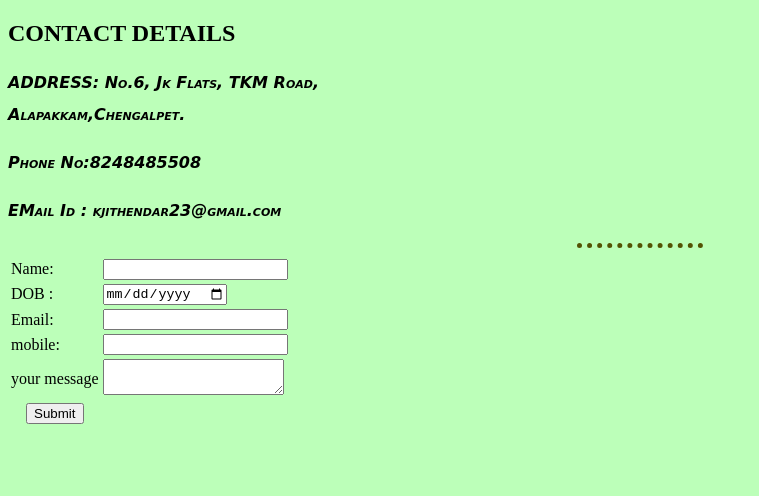
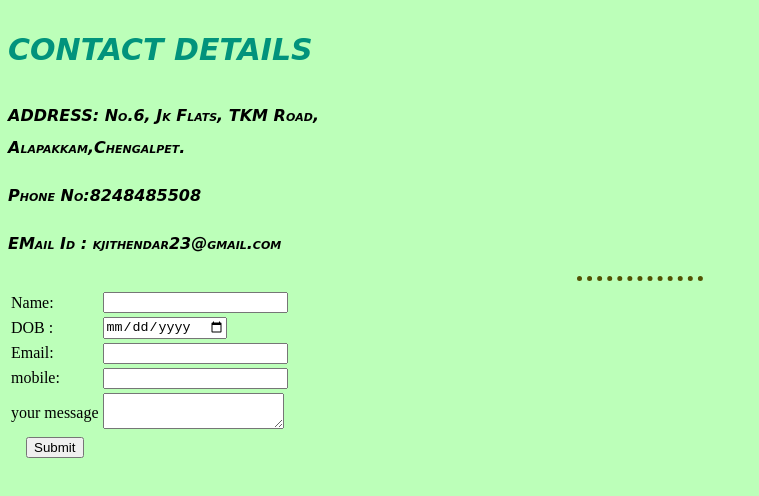
Before and after one commit to Jith02/me, a plain HTML site: page contact.html in a window 1280 px wide. Shown: the whole page, without its empty margins (0-759 px from the left). Drawn offline with Linux system fonts and the light colour scheme.

Commit message:
Update contact.html

```diff
--- a/contact.html
+++ b/contact.html
@@ -8,7 +8,7 @@
     <link rel="stylesheet" href="css/styles.css">
 </head>
 <body>
-    <h2><strong>CONTACT DETAILS</strong></h2>
+    <h1><strong>CONTACT DETAILS</strong></h1>
     <p><strong>ADDRESS</strong>: No.6, Jk Flats, TKM Road, <br>Alapakkam,Chengalpet.</p>
      <p><strong>Phone No</strong>:8248485508</p>
      <p><strong>EMail Id </strong>: kjithendar23@gmail.com </p>
```
